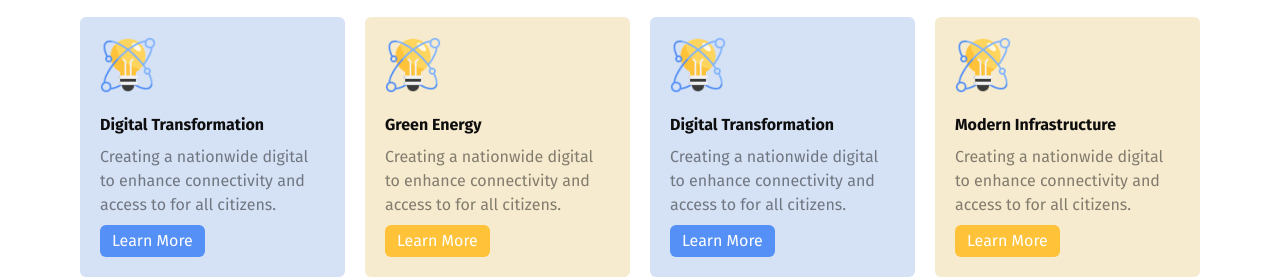
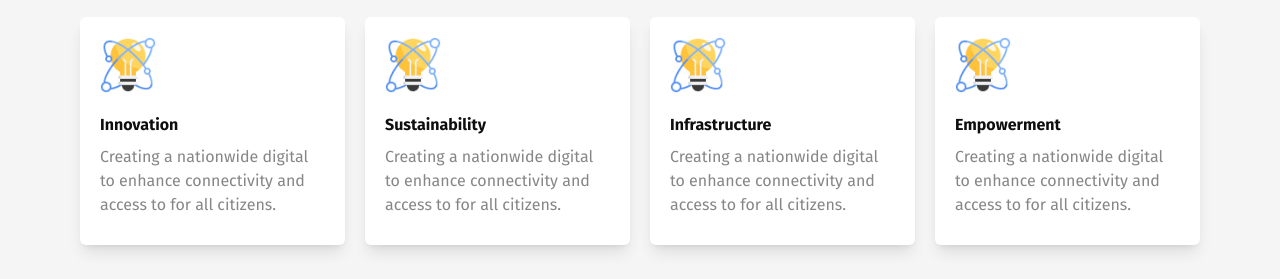
Before and after one commit to reyad-hasan/bangladesh-2, a plain HTML site: page index.html in a window 1280 px wide. Shown: the part 705-984 px from the top of the page. Drawn offline with nearby package versions, Linux system fonts and the light colour scheme.

Commit message:
completed vision section

```diff
--- a/index.html
+++ b/index.html
@@ -21,6 +21,7 @@
                 extend: {
                     colors: {
                         clifford: '#da373d',
+                        'b-main-bg': '#f5f5f5',
                         'b-black': '#0E0E0E',
                         'b-green': '#006A50',
                         'b-h-des': '#0E0E0E80',
@@ -41,7 +42,7 @@
     </style>
 </head>
 
-<body class="fira-sans">
+<body class="fira-sans bg-b-main-bg">
     <main class="max-w-screen-xl mx-auto px-5 md:px-10 lg:px-20">
 
         <header class="mt-5 md:mt-10">
@@ -89,6 +90,43 @@
             <!-- pillars card container -->
             <div class="grid grid-cols-1 md:grid-cols-2 lg:grid-cols-4 gap-5">
                 <!-- card-1 -->
+                <div class="bg-white rounded-md p-5 shadow-lg">
+                    <img class="w-1/4" src="./assets/card-icon.png" alt="card-icon">
+                    <h3 class="text-md font-bold text-b-black mt-5">Innovation</h3>
+                    <p class="text-b-h-des my-2">Creating a nationwide digital to enhance connectivity and access to for
+                        all citizens.</p>
+                </div>
+                <!-- card-2 -->
+                <div class="bg-white rounded-md p-5 shadow-lg">
+                    <img class="w-1/4" src="./assets/card-icon.png" alt="card-icon">
+                    <h3 class="text-md font-bold text-b-black mt-5">Sustainability</h3>
+                    <p class="text-b-h-des my-2">Creating a nationwide digital to enhance connectivity and access to for
+                        all citizens.</p>
+                </div>
+                <!-- card-3 -->
+                <div class="bg-white rounded-md p-5 shadow-lg">
+                    <img class="w-1/4" src="./assets/card-icon.png" alt="card-icon">
+                    <h3 class="text-md font-bold text-b-black mt-5">Infrastructure</h3>
+                    <p class="text-b-h-des my-2">Creating a nationwide digital to enhance connectivity and access to for
+                        all citizens.</p>
+                </div>
+                <!-- card-4 -->
+                <div class="bg-white rounded-md p-5 shadow-lg">
+                    <img class="w-1/4" src="./assets/card-icon.png" alt="card-icon">
+                    <h3 class="text-md font-bold text-b-black mt-5">Empowerment</h3>
+                    <p class="text-b-h-des my-2">Creating a nationwide digital to enhance connectivity and access to for
+                        all citizens.</p>
+                </div>
+            </div>
+        </section>
+
+        <!-- The vision section -->
+        <section class="mt-7 md:mt-14">
+            <h1 class="text-xl md:text-3xl font-bold text-b-black mb-2 lg:mb-5">The Vision of Future</h1>
+
+            <!-- vision card container -->
+            <div class="grid grid-cols-1 md:grid-cols-2 lg:grid-cols-4 gap-5">
+                <!-- card-1 -->
                 <div class="bg-b-card1-bg rounded-md p-5">
                     <img class="w-1/4" src="./assets/card-icon.png" alt="card-icon">
                     <h3 class="text-md font-bold text-b-black mt-5">Digital Transformation</h3>
@@ -126,6 +164,8 @@
                 </div>
             </div>
         </section>
+
+
     </main>
 </body>
 
```
